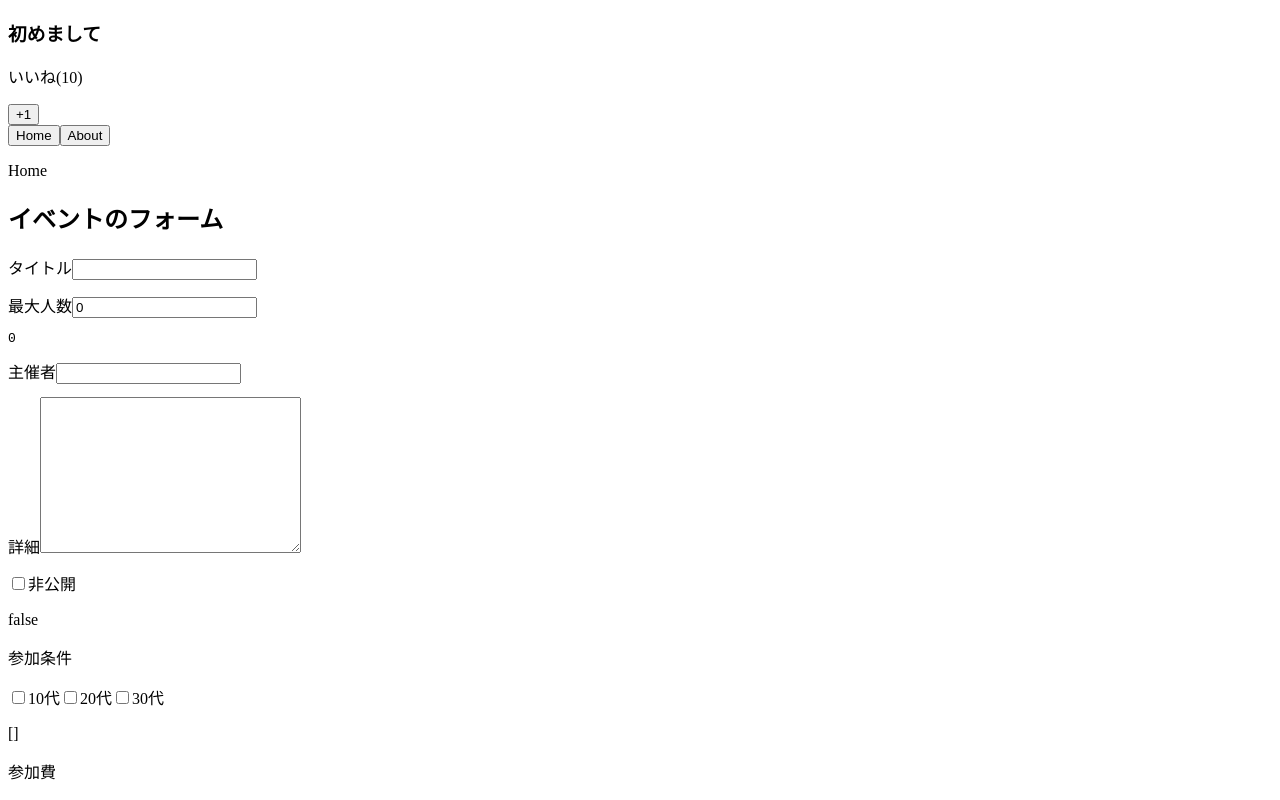
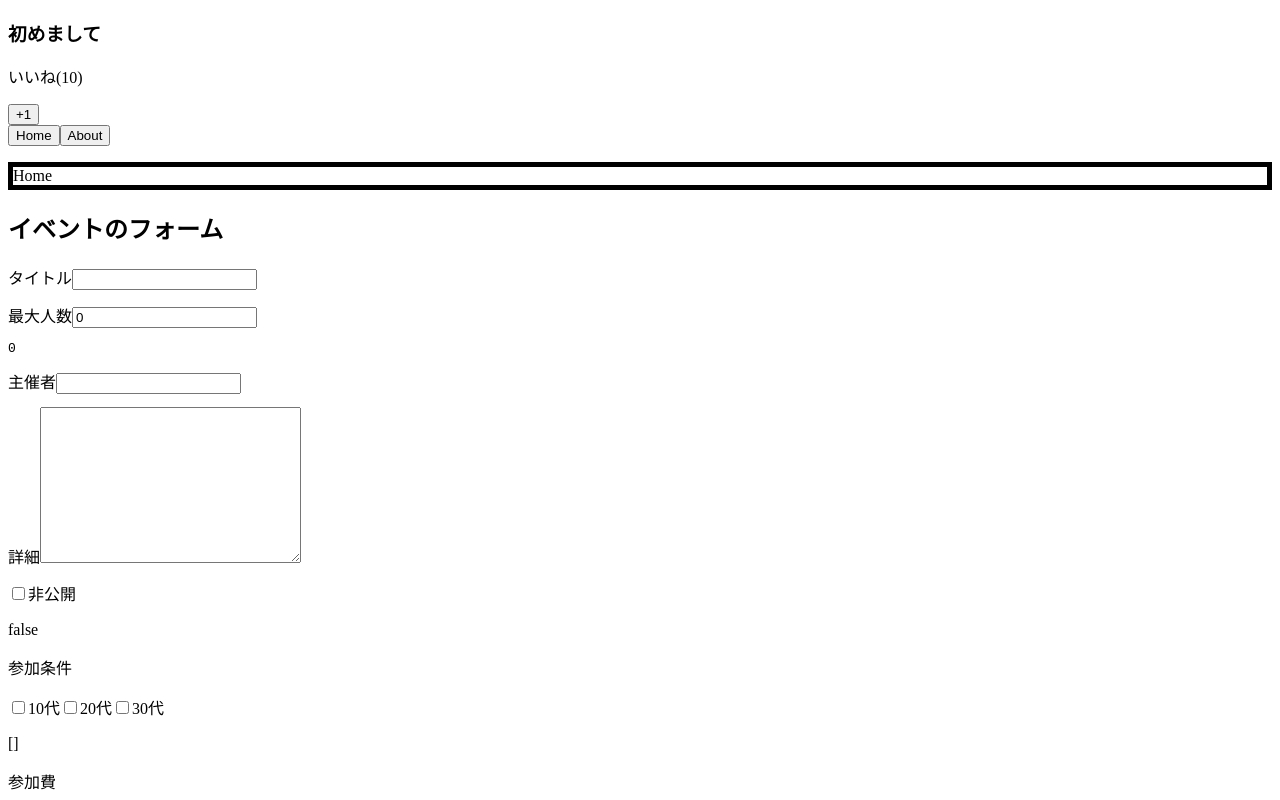
Before and after one commit to atsuya-koshida/vue-practice, a Vue app in the folder vue-cli/: page / in a window 1280 px wide. Shown: the top 800 px of the page. Built offline with nearby package versions, Linux system fonts and the light colour scheme.

Commit message:
カスタムディレクティブel, binding

```diff
--- a/vue-cli/src/components/Home.vue
+++ b/vue-cli/src/components/Home.vue
@@ -1,3 +1,3 @@
 <template>
-  <p>Home</p>
+  <p v-border="'5px'">Home</p>
 </template>
--- a/vue-cli/src/main.js
+++ b/vue-cli/src/main.js
@@ -4,6 +4,10 @@ import LikeNumber from "./components/LikeNumber.vue"
 
 Vue.config.productionTip = false
 Vue.component('LikeNumber', LikeNumber)
+Vue.directive("border", function(el, binding) {
+  el.style.border = "solid black 2px";
+  el.style.borderWidth = binding.value
+});
 
 new Vue({
   render: h => h(App),
```
